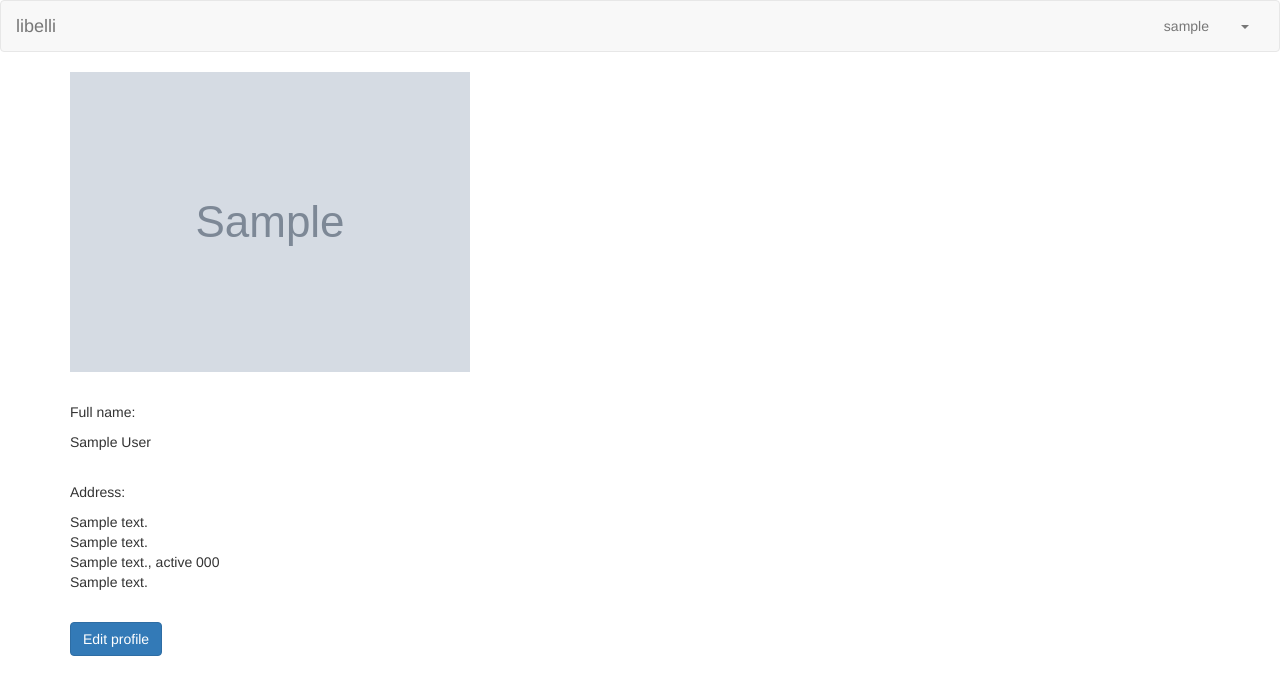
After one commit to jzuber4/libelli, a Django app: a page that uses templates/nav.html in a window 1280 px wide. The commit adds this page. Shown: the top 695 px of the page. Run offline with Django 3.2, Linux system fonts and the light colour scheme; a user stored in the database is signed in; tables that the repository leaves empty hold one stand-in row (values such as "Sample post"); grey boxes marked "Sample" are stand-in pictures; some libraries are stand-ins or nearby versions.

Commit message:
view / edit user profiles

```diff
--- a/exchange/models.py
+++ b/exchange/models.py
@@ -1,6 +1,8 @@
 from django.db import models
 from django.contrib import admin
 from django.contrib.auth.models import User
+from django.core.urlresolvers import reverse
+from registration.signals import user_registered
 
 class Author(models.Model):
     name = models.CharField(max_length=100)
@@ -41,8 +43,38 @@ class Review(models.Model):
     rating = models.IntegerField()
     text   = models.TextField()
 
+class UserProfile(models.Model):
+    user            = models.OneToOneField(User)
+    profile_picture = models.ImageField(upload_to="profile_pictures", blank=True, null=True)
+    name            = models.CharField(max_length=100, blank=True, verbose_name='full name')
+    address_line_1  = models.CharField(max_length=50, blank=True, verbose_name='address line 1')
+    address_line_2  = models.CharField(max_length=50, blank=True, verbose_name='address line 2')
+    address_city    = models.CharField(max_length=50, blank=True, verbose_name='city')
+    address_state   = models.CharField(max_length=50, blank=True, verbose_name='state')
+    address_code    = models.CharField(max_length=50, blank=True, verbose_name='postal code')
+    address_country = models.CharField(max_length=50, blank=True, verbose_name='country')
+
+    def get_absolute_url(self):
+        return reverse('profile', args=[self.user.username])
+
+    def save(self, *args, **kwargs):
+        # delete old file when replacing by updating the file
+        try:
+            this = UserProfile.objects.get(id=self.id)
+            if this.profile_picture != self.profile_picture:
+                this.profile_picture.delete(save=False)
+        except: pass # when new image then we do nothing, normal case
+        super(UserProfile, self).save(*args, **kwargs)
+
+# auto-create profiles on registration
+def create_user_profile(sender, user, request, **kwargs):
+    UserProfile.objects.get_or_create(user=user)
+
+user_registered.connect(create_user_profile)
+
 admin.site.register(Author)
 admin.site.register(Book)
 admin.site.register(Category)
+admin.site.register(UserProfile)
 admin.site.register(UserBook)
 admin.site.register(Review)
--- /dev/null
+++ b/exchange/templates/exchange/userprofile_detail.html
@@ -0,0 +1,40 @@
+{% extends "base.html" %}
+{% load bootstrap3 %}
+
+{% block title %}Your profile{% endblock %}
+
+{% block content %}
+<div class="row">
+    <div class="col-md-4">
+        {% if userprofile.profile_picture %}
+        <p><img src="{{ userprofile.profile_picture.url }}"/></p>
+        {% endif %}
+        <br/>
+        <p>Full name:</p>
+        <p>{{userprofile.name}}</p>
+        <br/>
+        <p>Address:</p>
+        <ul class="list-unstyled">
+            {% if userprofile.address_line_1 %}
+            <li>{{ userprofile.address_line_1 }}</li>
+            {% endif %}
+            {% if userprofile.address_line_2 %}
+            <li>{{ userprofile.address_line_1 }}</li>
+            {% endif %}
+            {% if userprofile.address_city or userprofile.address_state or userprofile.address_code %}
+            <li>{{ userprofile.address_city }}, {{ userprofile.address_state }} {{ userprofile.address_code }}</li>
+            {% endif %}
+            {% if userprofile.address_country %}
+            <li>{{ userprofile.address_country }}</li>
+            {% endif %}
+        </ul>
+        <br/>
+        {% if user == userprofile.user %}
+        <a href="{% url 'edit_profile' %}" class="btn btn-primary">{% bootstrap_icon 'edit' %} Edit profile</a>
+        {% endif %}
+    </div>
+    <div class="col-md-8">
+
+    </div>
+</div>
+{% endblock %}
--- a/exchange/urls.py
+++ b/exchange/urls.py
@@ -2,8 +2,10 @@
 """
 from django.conf.urls import url
 
-from . import views
+from .views import index, user_profile_detail, user_profile_update
 
 urlpatterns = [
-    url(r'^$', views.index, name='index'),
+    url(r'^$', index, name='index'),
+    url(r'^profile/(?P<username>[\w-]+)/$', user_profile_detail, name='profile'),
+    url(r'^profile/edit$', user_profile_update, name='edit_profile'),
 ]
--- a/exchange/views.py
+++ b/exchange/views.py
@@ -1,8 +1,36 @@
-from django.contrib.auth.decorators import login_required
-from django.shortcuts import render
+from django.contrib.auth.decorators import login_required, user_passes_test
+from django.contrib.auth.models import User
+from django.shortcuts import get_object_or_404, render
 from django.http import HttpResponse
+from django.views.generic.detail import DetailView
+from django.views.generic.edit import UpdateView
+from .models import UserProfile
 
-# Create your views here.
+class UserProfileDetailView(DetailView):
+    model = UserProfile
+
+    def get_object(self):
+        return get_object_or_404(User, username=self.kwargs['username']).userprofile
+
+class UserProfileUpdateView(UpdateView):
+    model = UserProfile
+    fields = [
+        'profile_picture',
+        'name',
+        'address_line_1',
+        'address_line_2',
+        'address_city',
+        'address_state',
+        'address_code',
+        'address_country',
+    ]
+
+    def get_object(self, **kwargs):
+        return self.request.user.userprofile
+
+user_profile_detail = login_required(UserProfileDetailView.as_view())
+user_profile_update = login_required(UserProfileUpdateView.as_view())
+
 @login_required
 def index(request):
-    return render(request, "exchange/index.html")
+    return render(request, "exchange/index.html", {"hey": 0})
--- a/libelli/urls.py
+++ b/libelli/urls.py
@@ -13,7 +13,9 @@ Including another URLconf
     1. Add an import:  from blog import urls as blog_urls
     2. Add a URL to urlpatterns:  url(r'^blog/', include(blog_urls))
 """
+from django.conf import settings
 from django.conf.urls import include, url
+from django.conf.urls.static import static
 from django.contrib import admin
 from django.contrib.auth.forms import UserCreationForm
 from django.views.generic.edit import CreateView
@@ -23,3 +25,7 @@ urlpatterns = [
     url(r'^accounts/', include('registration.backends.default.urls')),
     url(r'^admin/', include(admin.site.urls)),
 ]
+
+# Serve static files in debug.
+if settings.DEBUG:
+    urlpatterns += static(settings.MEDIA_URL, document_root=settings.MEDIA_ROOT)
--- a/templates/nav.html
+++ b/templates/nav.html
@@ -1,3 +1,5 @@
+{% load bootstrap3 %}
+
 <nav class="navbar navbar-default">
 <div class="container-fluid">
     <div class="navbar-header">
@@ -11,5 +13,30 @@
             libelli
         </a>
     </div>
+    <div class="collapse navbar-collapse" id="navbar-collapse">
+        <ul class="nav navbar-nav">
+        </ul>
+        <ul class="nav navbar-nav navbar-right">
+            {% if user.is_authenticated %}
+            <li>
+                <a href="{% url 'profile' user.username %}">{{ user }}</a>
+            </li>
+            <li>
+            <a href="#" class="dropdown-toggle" data-toggle="dropdown" role="button" aria-expanded="false"><span class="caret"></span></a>
+            <ul class="dropdown-menu" role="menu">
+                <li><a href="{% url 'edit_profile' %}">{% bootstrap_icon 'edit' %} Edit profile</a></li>
+                <li><a href="{% url 'auth_logout' %}">{% bootstrap_icon 'log-out' %} Sign Out</a></li>
+            </ul>
+            </li>
+            {% else %}
+            <li>
+                {# div needed for styling #}
+                <div>
+                    <a href="{% url 'auth_login' %}" class="btn btn-default navbar-btn">Sign in</a>
+                </div>
+            </li>
+            {% endif %}
+        </ul>
+    </div>
 </div>
 </nav>
```
Also changed, not shown: exchange/templates/exchange/index.html (+1 -7 lines), exchange/templates/exchange/userprofile_form.html (added, +17 -0 lines), libelli/settings.py (+13 -0 lines), exchange/migrations/__init__.py (deleted), 8 other files.
